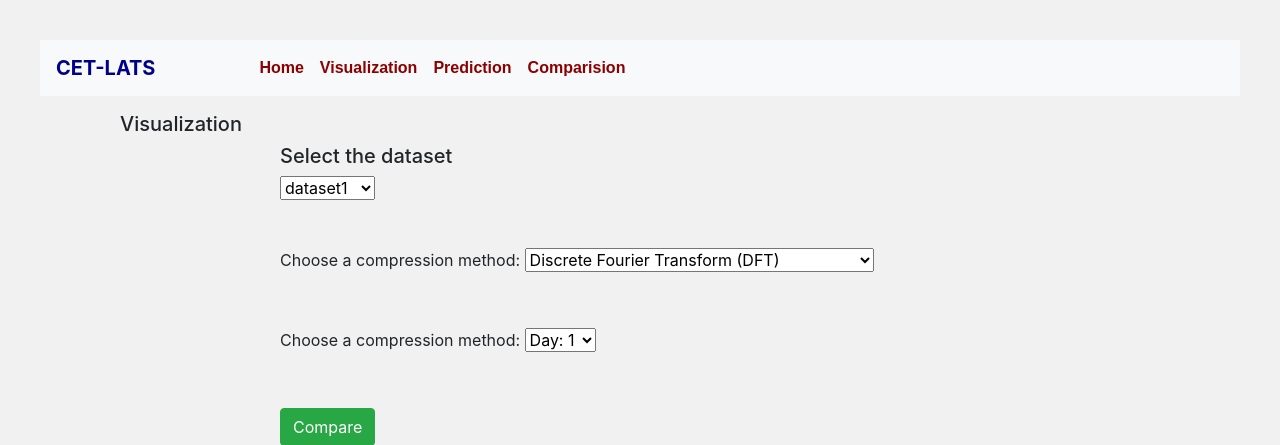
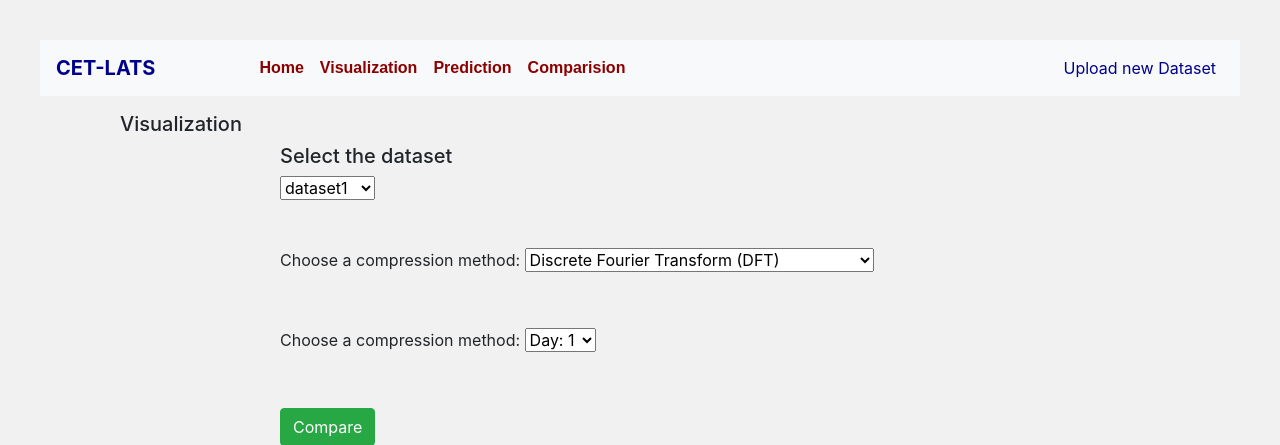
Before and after one commit to Prabingiri/CET-LATS, a Flask app: page /visualize in a window 1280 px wide. Shown: the top 445 px of the page. Run offline with Flask 2, Linux system fonts and the light colour scheme; some libraries are stand-ins or nearby versions.

Commit message:
Add files via upload

```diff
--- a/app/static/results/individual_results.json
+++ b/app/static/results/individual_results.json
@@ -1 +1 @@
-[{"d_metric": "HD", "c_method": "VW", "c_ratio": "0.5427777777777778", "values": [{"measure": "max", "value": "28.0"}, {"measure": "mean", "value": "5.675531746031745"}]}, {"d_metric": "AD", "c_method": "VW", "c_ratio": "1.0", "values": [{"measure": "max", "value": "0.254539097283911"}, {"measure": "mean", "value": "0.03401075040802606"}]}, {"d_metric": "VD", "c_method": "VW", "c_ratio": "0.5427777777777778", "values": [{"measure": "max", "value": "16726.36076727344"}, {"measure": "mean", "value": "2459.1600045846335"}]}]
+[{"d_metric": "Hausdarff Distance", "c_method": "PAA", "c_ratio": "0.2", "values": [{"measure": "max", "value": "863.4"}, {"measure": "mean", "value": "111.9046666666667"}]}, {"d_metric": "Angular Difference", "c_method": "PAA", "c_ratio": "0.2", "values": [{"measure": "max", "value": "0.9864001729573975"}, {"measure": "mean", "value": "0.3189056018597092"}]}, {"d_metric": "Volumetric Difference", "c_method": "PAA", "c_ratio": "0.2", "values": [{"measure": "max", "value": "201755.47611021914"}, {"measure": "mean", "value": "22922.666462933445"}]}]
--- a/app/templates/public/templates/public_template.html
+++ b/app/templates/public/templates/public_template.html
@@ -45,16 +45,13 @@
     </ul>
   </div>
 
-  <!--<div class="collapse navbar-collapse" id="navbarNav">-->
-    <!--<ul class="navbar-nav ml-auto">-->
-      <!--<li class="nav-item">-->
-        <!--<a class="nav-link" href="/provide/rawdataset">Raw Dataset</a>-->
-      <!--</li>-->
-        <!--<li class="nav-item">-->
-        <!--<a class="nav-link" href="/provide/resultant/dataset">Result Dataset</a>-->
-      <!--</li>-->
-    <!--</ul>-->
-  <!--</div>-->
+  <div class="collapse navbar-collapse" id="navbarNav">
+    <ul class="navbar-nav ml-auto">
+      <li class="nav-item">
+        <a class="nav-link" style="color:darkblue;" href="/upload_dataset">Upload new Dataset</a>
+      </li>
+    </ul>
+  </div>
 
 </nav>
 
--- a/app/views.py
+++ b/app/views.py
@@ -12,6 +12,14 @@ import os
 import csv
 import json
 from statistics import mean
+import os
+from flask import flash, url_for
+from werkzeug.utils import secure_filename
+
+UPLOAD_FOLDER = 'app/static/dataset/rawa_data'
+ALLOWED_EXTENSIONS = {'txt', 'csv'}
+
+app.config['UPLOAD_FOLDER'] = UPLOAD_FOLDER
 import pandas as pd
 
 
@@ -37,6 +45,8 @@ def input_comparision():
     # request.form.get
     c_method = request.form.get("method")
     compression_ratio = request.form.get("ratio")
+    dataset = request.form.get("data")
+    print(dataset)
     print(c_method)
     print(compression_ratio)
 
@@ -54,7 +64,7 @@ def input_comparision():
     #
     #     req = request.get_json()
     #     dataset = req.get("dataset")
-    dataset ='6'
+    # dataset ='6'
     #     # print(dataset)
     #
     #     compression_method = req.get("compression_method")
@@ -1260,6 +1270,30 @@ def visualize():
 
 
 
+def allowed_file(filename):
+    return '.' in filename and \
+           filename.rsplit('.', 1)[1].lower() in ALLOWED_EXTENSIONS
+
+@app.route('/upload_dataset', methods=['GET', 'POST'])
+def upload_file():
+    if request.method == 'POST':
+        # check if the post request has the file part
+        if 'file' not in request.files:
+            flash('No file part')
+            return redirect(request.url)
+        file = request.files['file']
+        # if user does not select file, browser also
+        # submit an empty part without filename
+        if file.filename == '':
+            flash('No selected file')
+            return redirect(request.url)
+        if file and allowed_file(file.filename):
+            filename = secure_filename(file.filename)
+            file.save(os.path.join(app.config['UPLOAD_FOLDER'], filename))
+            return redirect(url_for('upload_file',
+                                    filename=filename))
+    return render_template("public/upload.html")
+
 @app.errorhandler(403)
 def forbidden(e):
     return render_template("error_handlers/forbidden.html"), 403
```
Also changed, not shown: app/templates/public/index.html (+25 -0 lines), app/templates/public/upload.html (added, +21 -0 lines), app/static/images/TINinstance/3Dpaa.png, 1 other file.
